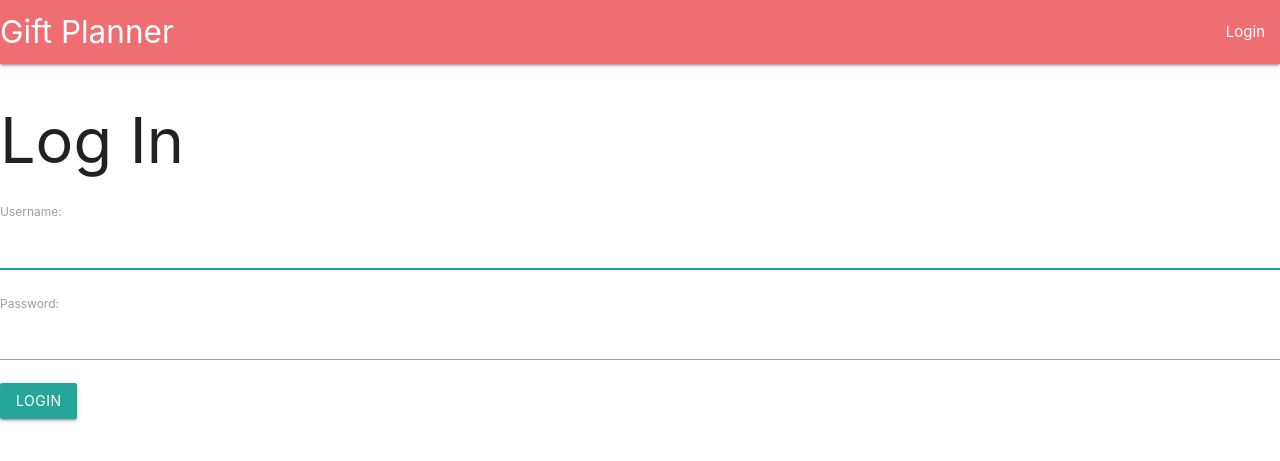
After one commit to vvela2022/Gift-Planner-App, a Django app: page /accounts/login/ in a window 1280 px wide. The commit adds this page. Shown: the top 461 px of the page. Run offline with Django 4.2, Linux system fonts and the light colour scheme.

Commit message:
login and logout functional

```diff
--- a/gift_planner/settings.py
+++ b/gift_planner/settings.py
@@ -124,3 +124,6 @@ STATICFILES_DIRS = [os.path.join(BASE_DIR, 'main_app/static')]
 # https://docs.djangoproject.com/en/4.1/ref/settings/#default-auto-field
 
 DEFAULT_AUTO_FIELD = 'django.db.models.BigAutoField'
+
+LOGIN_REDIRECT_URL = '/boards/'
+LOGOUT_REDIRECT_URL = '/'
--- a/gift_planner/urls.py
+++ b/gift_planner/urls.py
@@ -18,5 +18,6 @@ from django.urls import path, include
 
 urlpatterns = [
     path('admin/', admin.site.urls),
-    path('', include('main_app.urls'))
+    path('', include('main_app.urls')),
+    path('accounts/', include('django.contrib.auth.urls')),
 ]
--- a/main_app/models.py
+++ b/main_app/models.py
@@ -1,4 +1,5 @@
 from django.db import models
+from django.contrib.auth.models import User
 
 # Create your models here.
 
@@ -7,6 +8,7 @@ class Board(models.Model):
     image = models.TextField(max_length=500)
     about = models.TextField(max_length=500)
     created_at = models.DateTimeField(auto_now_add=True)
+    user = models.ForeignKey(User, on_delete=models.CASCADE, default=1)
 
     def __str__(self):
         return self.title
--- a/main_app/templates/base.html
+++ b/main_app/templates/base.html
@@ -15,16 +15,28 @@
     <title>Gift Planner - {% block title %}{% endblock %}</title>
 </head>
 <body>
+    {% if user.is_authenticated %}
     <nav>
         <div class="nav-wrapper">
             <a href="/" class="brand-logo">Gift Planner</a>
             <ul id="nav-mobile" class="right hide-on-med-and-down">
+                <li><span>Welcome: {{user.username}}</span></li>
+                <li><a href="{% url 'logout' %}">Logout</a></li>
                 <li><a href="/about">About</a></li>
                 <li><a href="/boards">Boards</a></li>
             </ul>
         </div>
-
     </nav>
+    {% else %}
+    <nav>
+        <div class="nav-wrapper">
+            <a href="/" class="brand-logo">Gift Planner</a>
+            <ul id="nav-mobile" class="right hide-on-med-and-down">
+                <li><a href="{% url 'login' %}">Login</a></li>
+            </ul>
+        </div>
+    </nav>
+    {% endif %}
     {% block content %}{% endblock %}
 </body>
 </html>
--- /dev/null
+++ b/main_app/templates/registration/login.html
@@ -0,0 +1,10 @@
+{% extends 'base.html' %} {% block content %}
+
+<h1>Log In</h1>
+<form method="post" action="{% url 'login' %}">
+    {% csrf_token %} {{ form.as_p }}
+    <input type="submit" class="btn" value="login" />
+    <input type="hidden" name="next" value="{{ next }}"/>
+</form>
+
+{% endblock %}
```
Also changed, not shown: main_app/migrations/0004_board_user_alter_gift_idea_board.py (added).
